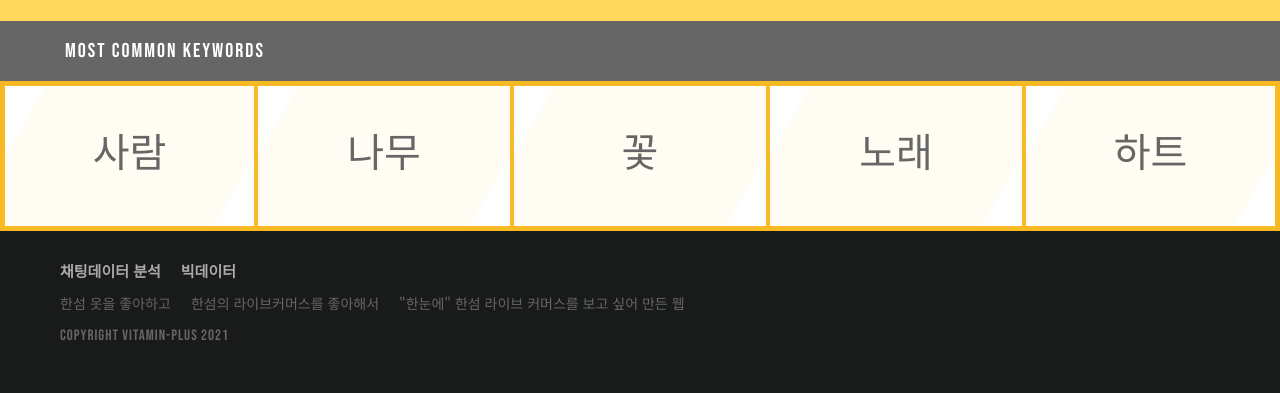
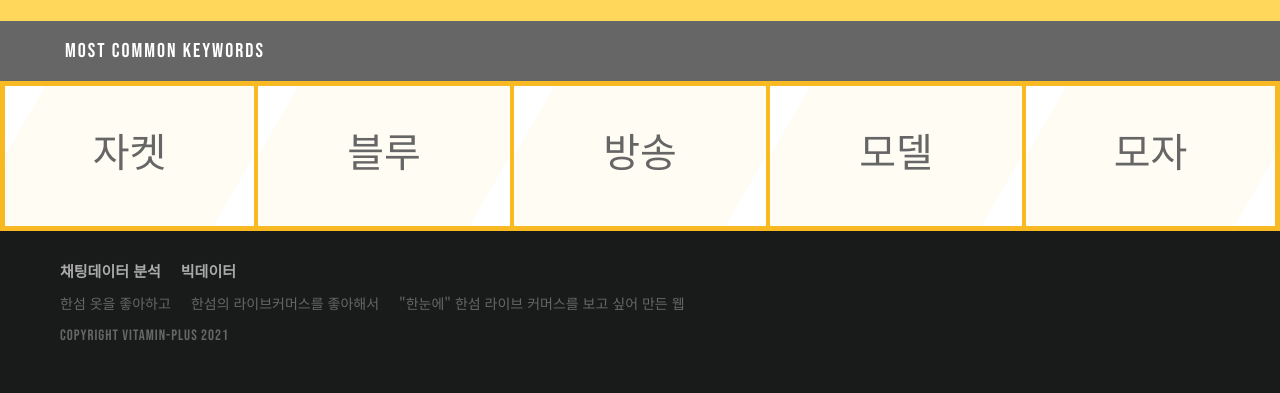
Before and after one commit to shinsung3/VitaminPlusWEB, a Django app: page /keyword in a window 1280 px wide. Shown: the part 629-1022 px from the top of the page. Run offline with Django 3.2, Linux system fonts and the light colour scheme.

Commit message:
#210818 키워드 들어간 채팅 보여주기

```diff
--- a/VitaminPlusChat/WEB/templates/keyword/Okt0.txt
+++ b/VitaminPlusChat/WEB/templates/keyword/Okt0.txt
@@ -1 +1 @@
-사람 사람 사람 사람 사람 꽃 꽃 나무 나무 나무 노래 노래 음악 뿜뿜 트와이스 하트 집안일 노동요 플레이 리스트 하트 집안일
+자켓 자켓 자켓 자켓 자켓 블루 블루 블루 블루 방송 방송 방송 모델 모델 모자
--- a/VitaminPlusChat/WEB/templates/keyword/keyword.html
+++ b/VitaminPlusChat/WEB/templates/keyword/keyword.html
@@ -38,8 +38,29 @@
           <div class="strip__content">
             <h1 class="strip__title" id="word1"></h1>
             <div class="strip__inner-text">
-              <h2>Ettrics</h2>
-              <p>Lorem ipsum dolor sit amet, consectetur adipisicing elit. Officia sapiente deserunt consectetur, quod reiciendis corrupti quo ea aliquid! Repellendus numquam quo, voluptate. Suscipit soluta omnis quibusdam facilis, illo voluptates odit!</p>
+              <br>
+              3:20 노랑자켓 이뻐요<br>
+              8:21 노랑 자켓 내가 찍얶던건데<br>
+              15:13 저자켓이뿌네요ㅠㅠ<br>
+              16:22 자켓이뻐요 인스타에서밧는데!!!!!<br>
+              18:45 얼마에요 자켓???<br>
+              20:41 오빠자켓편해요???남자칭구사주구싶넹<br>
+              23:09 노란자켓 사이즈 슬리피가 입은게 xl인가요<br>
+              23:37 슬리피 자켓사이즈 무엇?<br>
+              31:17 노란자켓 다른색상도 입어봐주믄 좋겠어요<br>
+              32:54 슬리피님 얼굴 자켓 바지 볼매<br>
+              33:06 카키색 자켓 보고프다<br>
+              37:31 헐 자켓체크무엇<br>
+              37:55 아 코치자켓<br>
+              37:57 자켓너무이쀼댜이이이<br>
+              38:39 코치자켓 색상 어떻게있을까요?????<br>
+              39:08 리버서블자켓 색상궁금해요!!<br>
+              41:56 여자도자켓어울리나요<br>
+              44:57 저자켓도 여자가입을수잇나요?입어봐주세요<br>
+              46:22 여자모델이입어주세요 자켓<br>
+              49:30 엠디님 키몇이세요????이뿌다 자켓<br>
+              56:41 셔켓 셔츠와 자켓 합성어<br>
+              1:10:33 슬리피형님 첫 자켓
             </div>
           </div>
         </article>
@@ -47,8 +68,26 @@
           <div class="strip__content">
             <h1 class="strip__title" id="word2"></h1>
             <div class="strip__inner-text">
-              <h2>Ettrics</h2>
-              <p>Lorem ipsum dolor sit amet, consectetur adipisicing elit. Officia sapiente deserunt consectetur, quod reiciendis corrupti quo ea aliquid! Repellendus numquam quo, voluptate. Suscipit soluta omnis quibusdam facilis, illo voluptates odit!</p>
+              <br>
+              35:33 블루 예뻐요 진이랑 어울<br>
+              36:20 로열블루<br>
+              36:26 로열블루<br>
+              36:26 로열블루<br>
+              36:26 레드 화이트 블루<br>
+              36:28 레드 화이트 블루<br>
+              36:28 로열블루<br>
+              36:29 로열블루<br>
+              36:30 로열블루<br>
+              36:32 로열블루<br>
+              36:32 레드 화이트 블루<br>
+              36:32 레드 화이트 블루<br>
+              36:33 로열블루<br>
+              36:33 로열블루<br>
+              36:35 로열블루<br>
+              36:36 로열블루<br>
+              36:44 로열블루<br>
+              36:47 로열블루<br>
+              38:53 로열블루♡♡<br>
             </div>
           </div>
         </article>
@@ -56,8 +95,18 @@
           <div class="strip__content">
             <h1 class="strip__title" id="word3"></h1>
             <div class="strip__inner-text">
-              <h2>Ettrics</h2>
-              <p>Lorem ipsum dolor sit amet, consectetur adipisicing elit. Officia sapiente deserunt consectetur, quod reiciendis corrupti quo ea aliquid! Repellendus numquam quo, voluptate. Suscipit soluta omnis quibusdam facilis, illo voluptates odit!</p>
+              <br>
+              8:25 완죤 기다리던 방송이에여! 슬리피님 진행이라니 완전 찰떡이네용<br>
+              14:53 이런 방송참여 처음 입니다. ㅋ<br>
+              29:50 지금 엠디님 입고계시는 바지는 방송판매상품아닌가용?<br>
+              35:21 재밌어 이방송ㅋㅋㅋㅋ 두분 센스가 좋으시네 몰랐는데 슬리피님 옷빨 잘받는듯<br>
+              37:51 방송 부탁합니다<br>
+              40:02 이 방송 재밌엉ㅋㅋㅋㅋㅋ<br>
+              43:36 방송 재있어요<br>
+              43:51 방송 또 해주세요<br>
+              44:03 다음 방송에 슬리피 또 나오나요<br>
+              1:12:44 사적방송 보고싶을정도로 잘하심<br>
+              1:14:08 칭구들한테 오늘 방송 혜택 알릴게용<br>
             </div>
           </div>
         </article>
@@ -65,8 +114,21 @@
           <div class="strip__content">
             <h1 class="strip__title" id="word4"></h1>
             <div class="strip__inner-text">
-              <h2>Ettrics</h2>
-              <p>Lorem ipsum dolor sit amet, consectetur adipisicing elit. Officia sapiente deserunt consectetur, quod reiciendis corrupti quo ea aliquid! Repellendus numquam quo, voluptate. Suscipit soluta omnis quibusdam facilis, illo voluptates odit!</p>
+              15:48 모델??<br>
+              16:11 아역시 슬모델 ㅋㅋㅋㅋㅋㅋㅋㅋㅋ<br>
+              16:36 모델ㅋ<br>
+              16:39 명품비율 슬모델!<br>
+              30:07 와 모델인줄<br>
+              33:07 MD분 모델 같아요<br>
+              34:31 모델님도 모자한벋써주세여 <br>
+              37:16 모델분ㅋㅋㅋ<br>
+              42:21 여자모델은없나요오늘?<br>
+              45:31 여자모델이입은거보고싶어요<br>
+              45:54 모델분 셔츠 사이즈 알려주세요 !!<br>
+              46:22 여자모델이입어주세요 자켓<br>
+              47:44 엠디님 모델핏<br>
+              56:42 이모델 대박인듯<br>
+              1:09:31 피쉬테일에 후드가 없는 모델<br>
             </div>
           </div>
         </article>
@@ -74,8 +136,22 @@
           <div class="strip__content">
             <h1 class="strip__title" id="word5"></h1>
             <div class="strip__inner-text">
-              <h2>Ettrics</h2>
-              <p>Lorem ipsum dolor sit amet, consectetur adipisicing elit. Officia sapiente deserunt consectetur, quod reiciendis corrupti quo ea aliquid! Repellendus numquam quo, voluptate. Suscipit soluta omnis quibusdam facilis, illo voluptates odit!</p>
+              11:49 모자 넘 예뻐요 <br>
+              11:54 모자 이쁘네요!!<br>
+              11:58 모자갖고싶다 ㅠㅠ<br>
+              15:12 저멀리 모자사은품 내가 보고있다<br>
+              16:06 모자  모자 ㅋㅋㅋ 커커커 컴온!!  <br>
+              23:15 모자갖고싶다아 ㅠㅠ<br>
+              29:03 모자 예뿌당<br>
+              29:05 모자이쁘다 헐<br>
+              34:31 모델님도 모자한벋써주세여 <br>
+              36:47 모자이쁘다<br>
+              39:11 모자도 한 번 써봐주세요 <br>
+              58:10 도라에몽 슈타일 모자당<br>
+              1:00:28 대나무헬리콥터 달고픈 모자에옄ㅋㅋ<br>
+              1:04:20 사은품모자는 핏 못보나여 ㅠㅠ<br>
+              1:05:28 사은품모자핏보고시퍼여 ㅠㅠ<br>
+              1:06:04 모자쓰니 잘생겨보여요<br>
             </div>
           </div>
         </article>
@@ -106,6 +182,7 @@
 
         var close = function() {
             if (expanded) {
+                tile.scrollTop(0);
                 tile.removeClass('strips__strip--expanded');
 
                 // remove delay from inner text
--- a/VitaminPlusChat/static/css/keyword.css
+++ b/VitaminPlusChat/static/css/keyword.css
@@ -160,7 +160,7 @@
     will-change: transform, opacity;
     position: absolute;
     z-index: 5;
-    top: 50%;
+    top: 220px;
     left: 50%;
     width: 70%;
     transform: translate(-50%, -50%) scale(0.5);
@@ -173,6 +173,9 @@
     left: 0 !important;
     z-index: 3;
     cursor: default;
+    overflow:scroll;
+    overflow-x:hidden;
+    background-color: #fff;
   }
   @media screen and (max-width: 760px) {
     .strips__strip--expanded {
```
